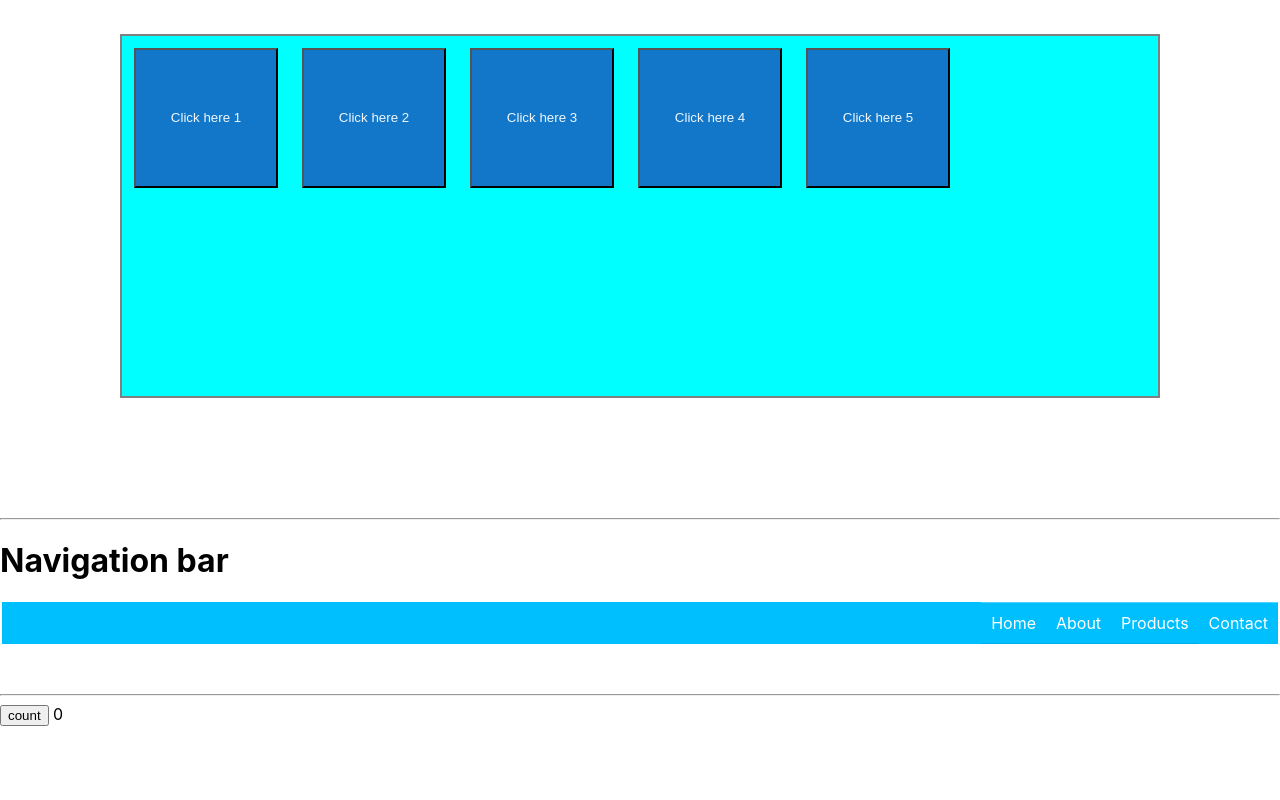
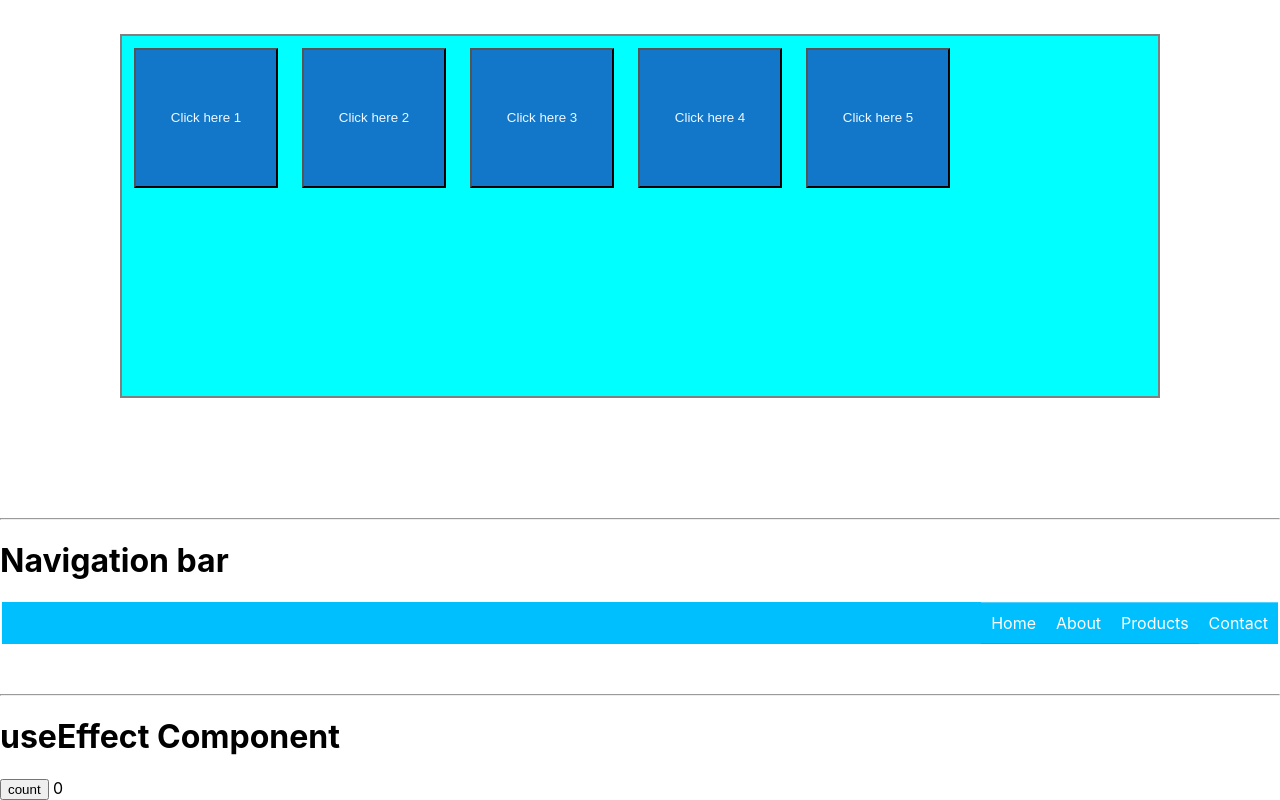
Before and after one commit to anuragnarok/demo-project, a React (Create React App) app: page / in a window 1280 px wide. Shown: the part 1193-1993 px from the top of the page. Before the commit the page ends 1919 px from the top, so only its background shows below. Built offline with nearby package versions, Linux system fonts and the light colour scheme.

Commit message:
using useEffect hook

```diff
--- a/src/components/UseEffectComponent.js
+++ b/src/components/UseEffectComponent.js
@@ -9,7 +9,7 @@ function UseEffectComponent() {
 
     });
   return (
-    <div>
+    <div> <h1> useEffect Component </h1>
         <button
         onClick={()=> setCount(count+1)}>count</button> <label>{count}</label>
 
```
